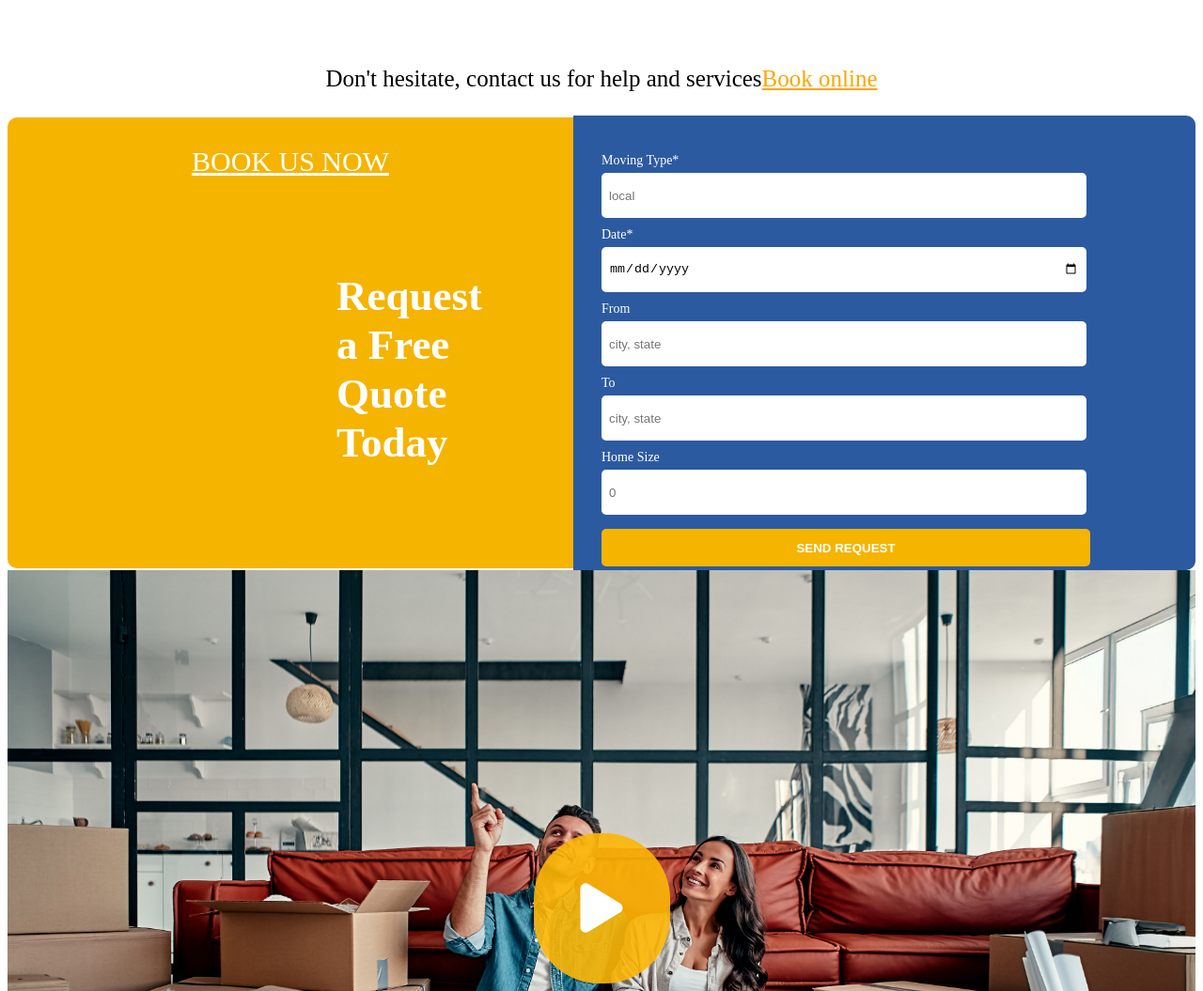
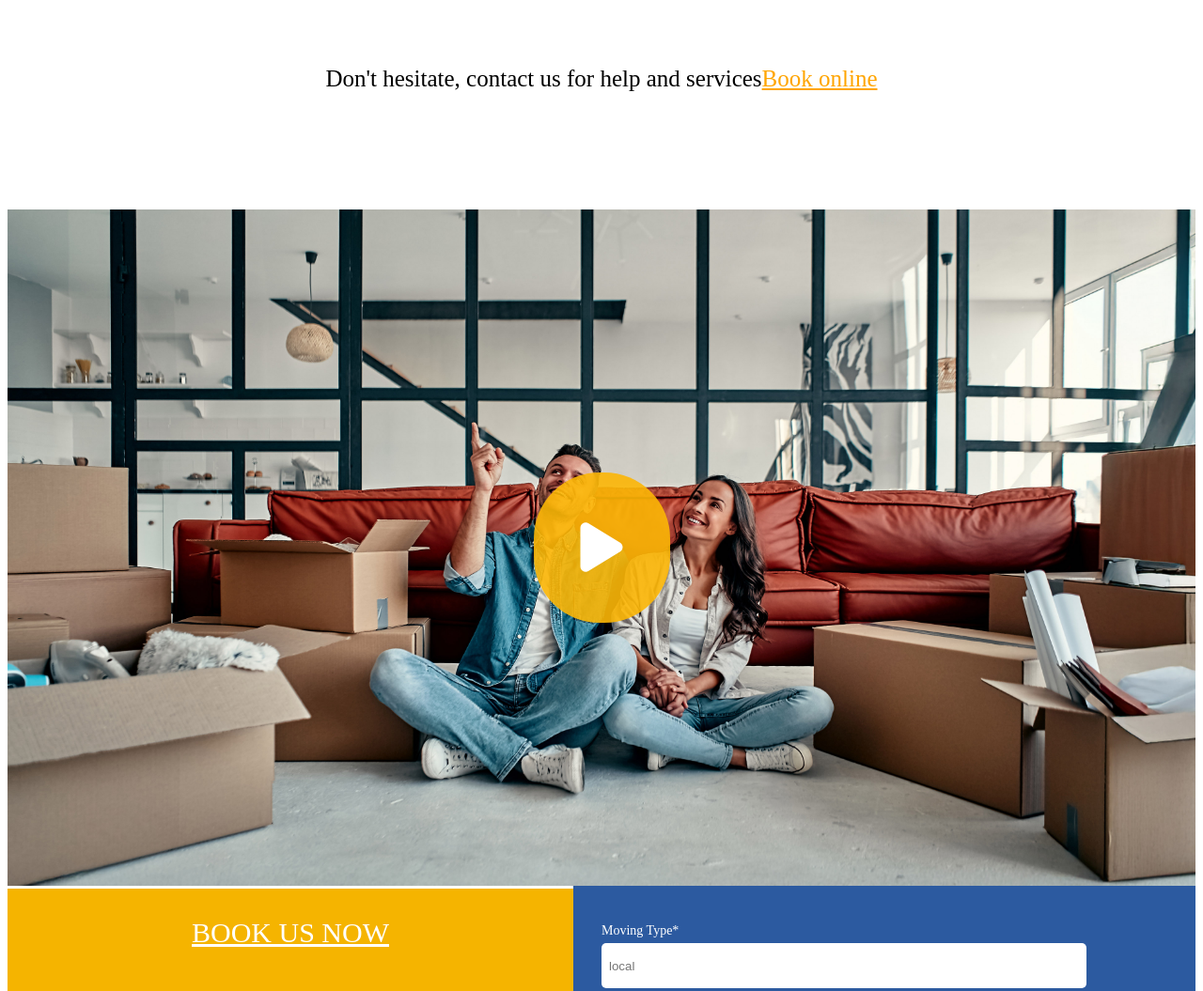
Before and after one commit to kevineumutoni/Moving-website, a plain HTML site: page index.html in a window 1280 px wide. Shown: the part 3920-4975 px from the top of the page at 94% size. Drawn offline with nearby package versions, Linux system fonts and the light colour scheme; a web font is replaced by a local one.

Commit message:
moving-website

```diff
--- a/index.html
+++ b/index.html
@@ -228,9 +228,16 @@
         <!-- the paragraph ending the riadd company section -->
             <p class="middle-footer-paragraph">Don't hesitate, contact us for help and services<span class="book-online">Book online</span></p>
         </section>
+
         <!-- Moving to the fifth section -->
 
         <section class="quote-section">
+
+            <!-- the video part of human beings with boxes and a play button inside -->
+
+            <div class="video-overlay">
+                <i class="fa-solid fa-play" id="play-button"></i>
+            </div>
             <div class="quote-container">
                 <div class="quote-top">
                     <p class="sub-title">BOOK US NOW</p>
@@ -259,10 +266,7 @@
                         <button type="submit">SEND REQUEST</button>
                     </form>
                 </div>
-                <!-- the video part of human beings with boxes and a play button inside  -->
-            </div>
-            <div class="video-overlay">
-                <i class="fa-solid fa-play" id="play-button"></i>
+
             </div>
         </section>
         <!-- Moving to the sixth section -->
--- a/style.css
+++ b/style.css
@@ -503,11 +503,8 @@
 
 .quote-top {
     width: 50%;
-    height: 60vh;
+    height: 60.2vh;
     background-color: #f5b400;
-
-    border-top-left-radius: 10px;
-    border-bottom-left-radius: 10px;
     color: white;
     font-size: 30px;
 }
@@ -519,12 +516,12 @@
 
 .quote-form {
     width: 50%;
-    height: 53vh;
+    height: 53.5vh;
     background-color: #2c5aa0;
     padding: 30px;
     color: white;
-    border-top-right-radius: 10px;
-    border-bottom-right-radius: 10px;
+
+
 }
 .sub-title{
     text-decoration: underline;
@@ -569,6 +566,7 @@
     display: inline;
     width: 100%;
     height: 90vh;
+    margin-top: 100px;
     justify-content: center;
     align-items: center;
     background-image: url(images/couple.jpg);
```
